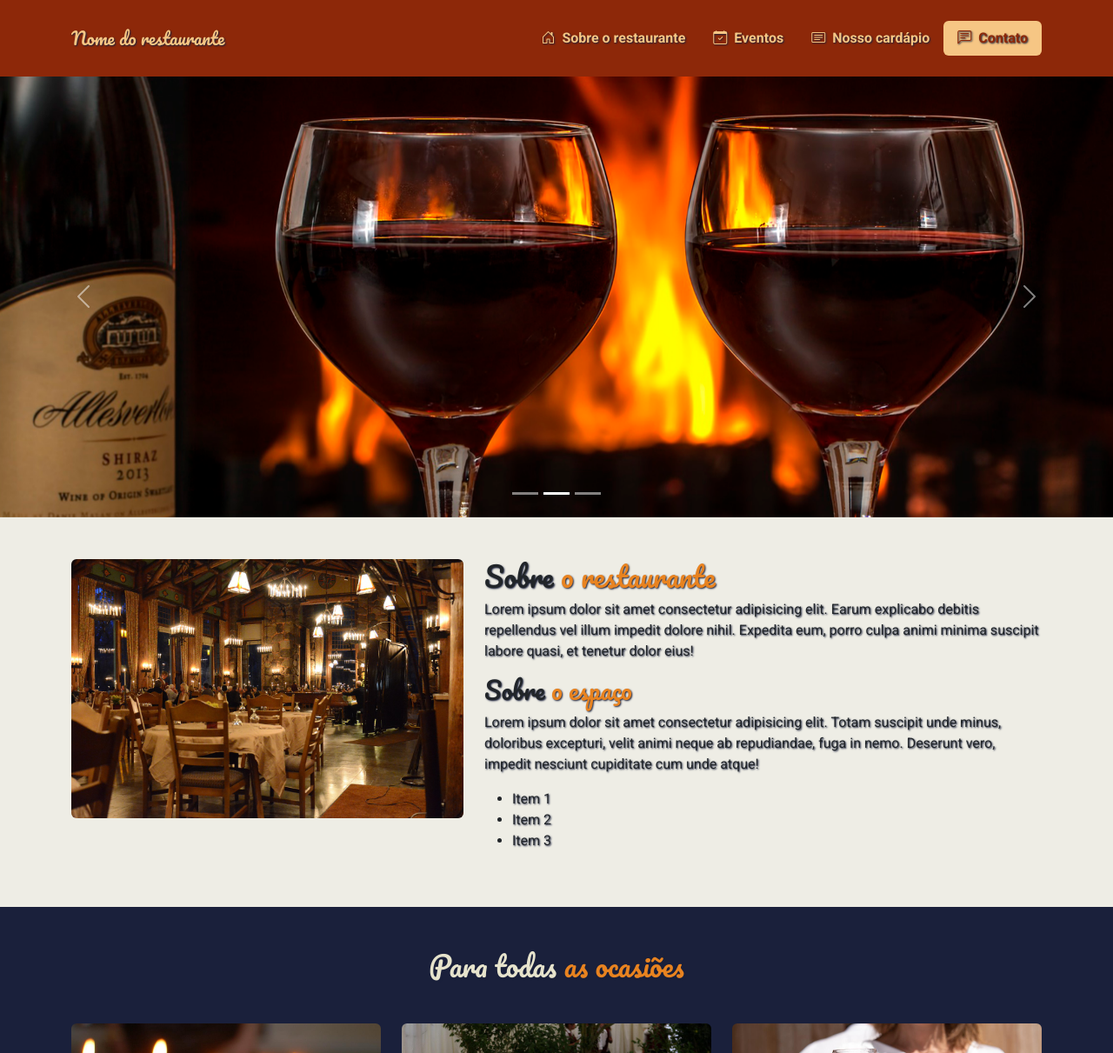
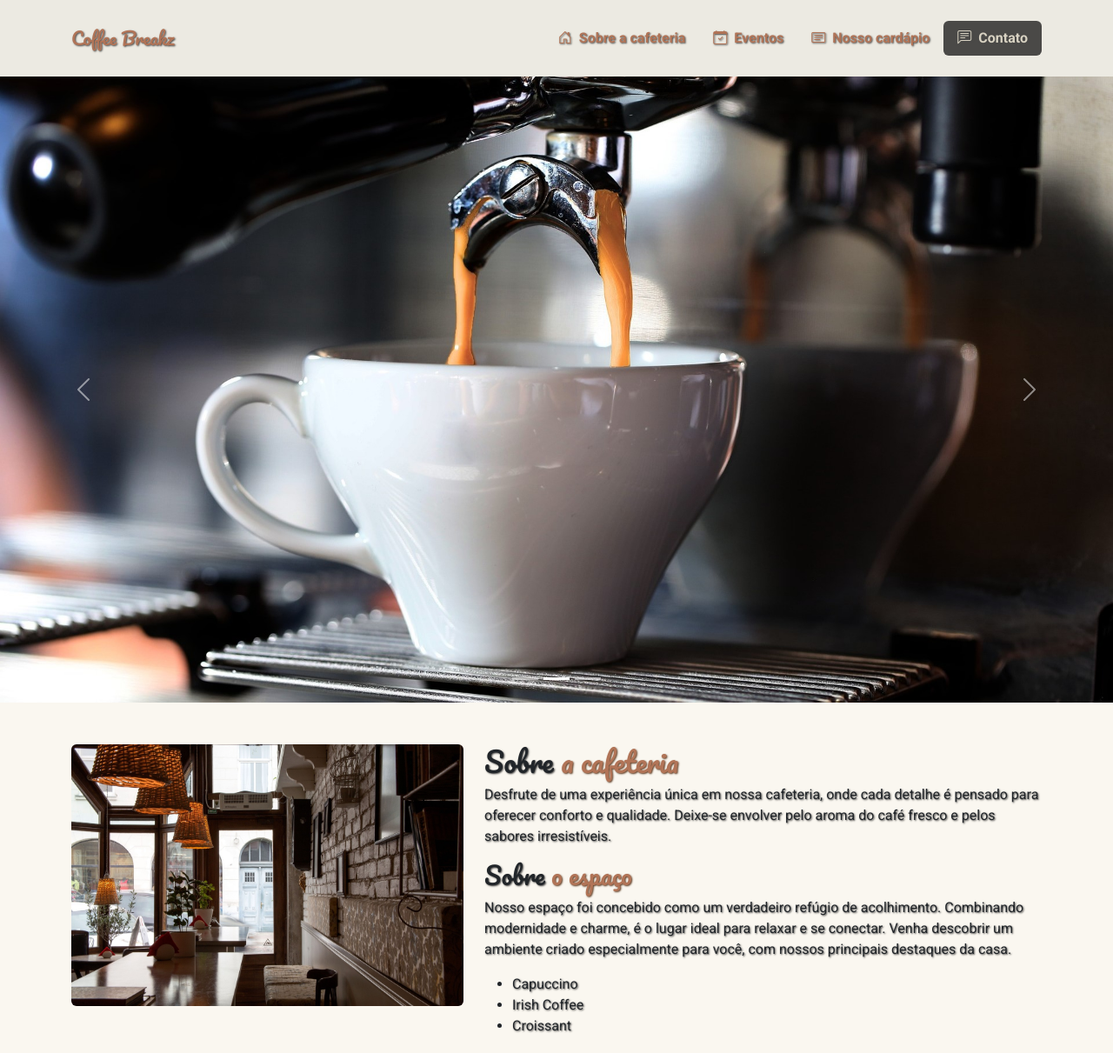
Before and after one commit to Cieliocas/project-restaurant, a plain HTML site: page index.html in a window 1280 px wide. Shown: the top 1211 px of the page at 87% size. Drawn offline with nearby package versions, Linux system fonts and the light colour scheme.

Commit message:
new branch coffee theme

```diff
--- a/index.html
+++ b/index.html
@@ -18,16 +18,16 @@
 <body>
     <header class="navbar navbar-expand-lg sticky-top p-4" id="cabecalho">
         <div class="container">
-            <h1 class="navbar-brand m-0 section-title">Nome do restaurante</h1>
+            <h1 class="navbar-brand m-0 section-title">Coffee Breakz</h1>
             <button class="navbar-toggler" data-bs-toggle="collapse" data-bs-target="#menu-navegacao">
                 <span class="navbar-toggler-icon"></span>
             </button>
             <nav class="navbar-collapse collapse justify-content-end" id="menu-navegacao">
                 <ul class="nav nav-pills d-block d-md-flex">
                     <li class="nav-item fw-bold">
-                        <a href="#sobre-o-restaurante" class="nav-link">
+                        <a href="#sobre-cafeteria" class="nav-link">
                             <i class="bi bi-house-door me-1"></i>
-                            Sobre o restaurante
+                            Sobre a cafeteria
                         </a>
                     </li>
                     <li class="nav-item fw-bold">
@@ -54,17 +54,17 @@
     </header>
 
     <div data-bs-spy="scroll" data-bs-target="cabecalho" data-bs-smooth-scrol="true">
-        <section id="sobre-o-restaurante">
+        <section id="sobre-cafeteria">
             <div class="carousel slide" data-bs-ride="carousel" id="carousel">
-                <div class="carousel-inner">
+                <div class="carousel-inner w-100">
                     <div class="carousel-item active" data-bs-interval="3000">
-                        <img src="images/slides/slide1.png" class="d-block w-100" alt="Foto do espaço interno do restaurante.">
+                        <img src="images/slides/cafe-servido.jpg" class="d-block w-100" alt="Foto do café sendo servido">
                     </div>
                     <div class="carousel-item" data-bs-interval="3000">
-                        <img src="images/slides/slide2.png" class="d-block w-100" alt="Duas taças de vinh">
+                        <img src="images/slides/maquina-cafe.jpg" class="d-block w-100" alt="Foto da maquina de café">
                     </div>
                     <div class="carousel-item" data-bs-interval="3000">
-                        <img src="images/slides/slide3.png" class="d-block w-100" alt="Uma mesa com comida">
+                        <img src="images/slides/drink-cafe.jpg" class="d-block w-100" alt="Foto de um drink com café">
                     </div>
                 </div>
                 <button class="carousel-control-prev" type="button" data-bs-target="#carousel" data-bs-slide="prev">
@@ -83,21 +83,21 @@
                 <div class="container">
                     <div class="row">
                         <div class="col-md-5">
-                            <img class="d-block w-100 rounded" src="images/restaurante.jpg" alt="Foto do espaço interno do restaurante">
+                            <img class="d-block w-100 rounded" src="images/cafeteria.jpg" alt="Foto do espaço interno do restaurante">
                         </div>
                         <div class="col-md-7 mt-3 mt-md-0">
-                            <h2 class="section-title">Sobre <span class="text-colored">o restaurante</span></h2>
+                            <h2 class="section-title">Sobre <span class="text-colored">a cafeteria</span></h2>
                             <p>
-                                Lorem ipsum dolor sit amet consectetur adipisicing elit. Earum explicabo debitis repellendus vel illum impedit dolore nihil. Expedita eum, porro culpa animi minima suscipit labore quasi, et tenetur dolor eius!
+                                Desfrute de uma experiência única em nossa cafeteria, onde cada detalhe é pensado para oferecer conforto e qualidade. Deixe-se envolver pelo aroma do café fresco e pelos sabores irresistíveis.
                             </p>
                             <h3 class="section-title">Sobre <span class="text-colored">o espaço</span></h3>
                             <p>
-                                Lorem ipsum dolor sit amet consectetur adipisicing elit. Totam suscipit unde minus, doloribus excepturi, velit animi neque ab repudiandae, fuga in nemo. Deserunt vero, impedit nesciunt cupiditate cum unde atque!
+                                Nosso espaço foi concebido como um verdadeiro refúgio de acolhimento. Combinando modernidade e charme, é o lugar ideal para relaxar e se conectar. Venha descobrir um ambiente criado especialmente para você, com nossos principais destaques da casa.
                             </p>
                             <ul>
-                                <li>Item 1</li>
-                                <li>Item 2</li>
-                                <li>Item 3</li>
+                                <li>Capuccino</li>
+                                <li>Irish Coffee</li>
+                                <li>Croissant</li>
                             </ul>
                         </div>
                     </div>
@@ -113,7 +113,7 @@
                 <div class="row mt-4">
                     <div class="col-md-4">
                         <img class="d-block w-100 rounded mb-2" src="images/eventos/aniversario.jpg" alt="">
-                        <h3 class="section-title text-colored fs-4">
+                        <h3 class="section-title text-colored2 fs-4">
                             <i class="bi bi-calendar-heart-fill"></i>
                             Aniversário
                         </h3>
@@ -123,7 +123,7 @@
                     </div>
                     <div class="col-md-4">
                         <img class="d-block w-100 rounded mb-2" src="images/eventos/casamento.jpg" alt="">
-                        <h3 class="section-title text-colored fs-4">
+                        <h3 class="section-title text-colored2 fs-4">
                             <i class="bi bi-arrow-through-heart-fill"></i>
                             Recepção para casamentos
                         </h3>
@@ -133,7 +133,7 @@
                     </div>
                     <div class="col-md-4">
                         <img class="d-block w-100 rounded mb-2" src="images/eventos/confraternizacoes.jpg" alt="">
-                        <h3 class="section-title text-colored fs-4">
+                        <h3 class="section-title text-colored2 fs-4">
                             <i class="bi bi-people-fill"></i>
                             Confraternizações
                         </h3>
--- a/style.css
+++ b/style.css
@@ -4,63 +4,68 @@ body {
 }
 
 .navbar {
-    background-color:#8d2809;
-    text-shadow: 1px 1px 2px #1a203b;
+    background-color:#d8d2c279;
+    text-shadow: 1px 1px 2px #4A4947;
 }
 
 #cabecalho .nav .nav-link.active {
-    background-color: #f6c684;
-    color: #8d2809;
+    background-color: #4A4947;
+    color: #D8D2C2;
 }
 
 #cabecalho .nav .nav-link,
 .navbar-brand,
 .navbar-brand:hover
 .nav-cardapio .nav-link.active:hover {
-    color: #f6c684;
+    color: #B17457;
 }
 
 .navbar-toggler {
-    background-color: #1a203b;
+    background-color: #1a203b00;
 }
 
 .section-title {
     font-family: Pacifico, cursive;
-    text-shadow: 1px 1px 2px #1a203b;
+    text-shadow: 1px 1px 2px #4A4947;
 }
 
 .section-title span {
-    color: #e88320;
+    color: #B17457;
 }
 
-#sobre-o-restaurante, #cardapio{
-    background-color: #e4e2d59f;
-    text-shadow: 1px 1px 2px #1a203b;
+#sobre-cafeteria, #cardapio{
+    background-color: #FAF7F0;
+    text-shadow: 1px 1px 2px #4A4947;
 }
 
 .text-colored {
-    color: #e88320
+    color: #603F26;
+    text-shadow: 1px 1px 2px #603F26;
+}
+
+.text-colored2 {
+    color: #f6c684;
 }
 
 #eventos {
-    background-color: #1a203b;
-    text-shadow: 1px 1px 2px #812408;
+    background-color: #603F26;
+    text-shadow: 1px 1px 2px #D8D2C2;
     color: #e6e3cc;
 }
 
 .nav-cardapio button {
-    color: #1a203b;
+    color: #4A4947;
 }
 
 .nav-cardapio .nav-link.active,
 #fale-conosco button {
-    background-color: #812408;
     color: #f6c684;
+    background-color: #603F26;
 }
 
 .nav-cardapio .nav-link:hover {
-    color: #f6c684;
-    background-color: #812408;
+    background-color: #4A4947;
+    color: #B17457;
 }
 
 .social-links li {
@@ -73,8 +78,8 @@ body {
 }
 
 #fale-conosco {
-    background-color: #812408;
-    text-shadow: 1px 1px 2px #1a203b;
+    background-color: #D8D2C2;
+    text-shadow: 2px 2px 4px #f6c684;
     color: #f6c684;
 }
 
@@ -83,16 +88,3 @@ body {
         height: 280px;
     }
 }
-
-
-
-
-
-
-/* pallete:
-#e88320
-#f6c684
-#8d2809
-#93a96b
-#cbc8a8
-#51632c */
```
Also changed, not shown: images/cafeteria.jpg (added), images/slides/cafe-servido.jpg (added), images/slides/drink-cafe.jpg (added), images/slides/maquina-cafe.jpg (added).
